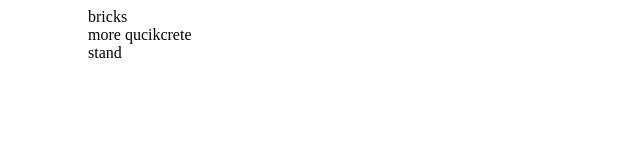
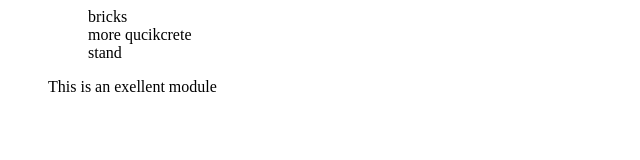
Before and after one commit to Ivanje/newRep, a plain HTML site: page index.html in a window 1280 px wide. Shown: the whole page, without its empty margins (0-640 px from the left). Drawn offline with Linux system fonts and the light colour scheme.

Commit message:
added news module

```diff
--- a/index.html
+++ b/index.html
@@ -7,5 +7,8 @@
                 <ul>stand</ul>
             </ul>
         </div>
+        <div id="module-two">
+            <ul>This is an exellent module</ul>
+        </div>
     </body>
 </html>
```
